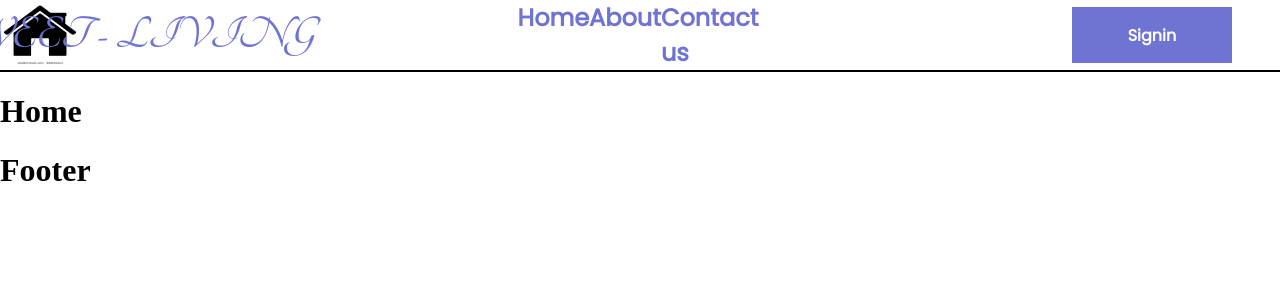
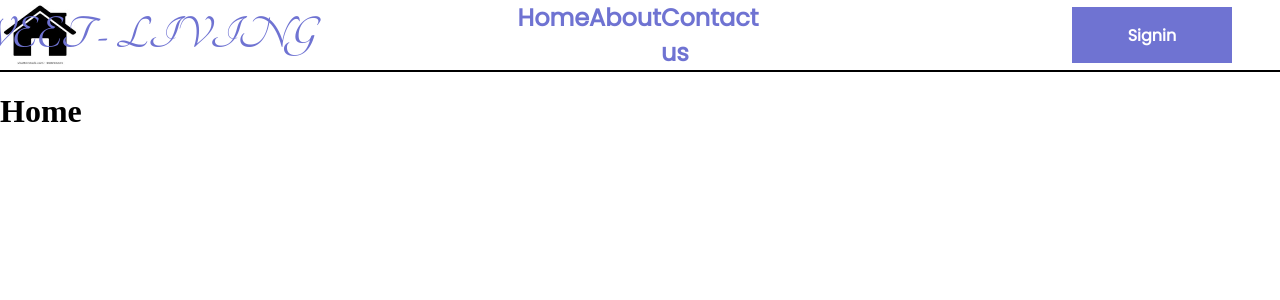
Before and after one commit to codertinie/sweet-living-frontend, a React (Create React App) app: page /home in a window 1280 px wide. Shown: the top 300 px of the page. Built offline with nearby package versions, Linux system fonts and the light colour scheme.

Commit message:
created 3 files; about footerand fotter.css

```diff
--- a/package.json
+++ b/package.json
@@ -8,7 +8,9 @@
     "@testing-library/user-event": "^13.5.0",
     "react": "^18.2.0",
     "react-dom": "^18.2.0",
+    "react-icons": "^4.7.1",
     "react-scripts": "5.0.1",
+    "styled-components": "^5.3.6",
     "web-vitals": "^2.1.4"
   },
   "scripts": {
--- a/src/App.js
+++ b/src/App.js
@@ -1,7 +1,7 @@
 import { Routes, Route } from "react-router-dom";
 import Home from "./components/home";
 import Landing from "./components/landing";
-import Footer from "./components/footer";
+import Footer from "./components/footer/Footer.js";
 import Login from "./components/login";
 import Signup from "./components/signup";
 import Singleproperty from "./components/singleproperty";
--- /dev/null
+++ b/src/components/footer/Footer.js
@@ -0,0 +1,15 @@
+import React from 'react';
+import './Footer.css'
+import { FaPhoneSquareAlt, FaRegEnvelope,  FaGithubSquare, } from "react-icons/fa";
+
+
+function Footer() {
+  return(
+    <div className='footer'>
+      <div className='section1'>
+        <h4></h4>
+      </div>
+    </div>
+  );
+}
+export default Footer;
--- a/src/components/footer/index.js
+++ /dev/null
@@ -1,5 +0,0 @@
-const Footer = () => {
-    return <h1>Footer</h1>;
-  };
-
-export default Footer;
```
Also changed, not shown: src/components/about/About .css (added), src/components/footer/Footer.css (added), 1 other file (tests, documents, lock files or other folders).
